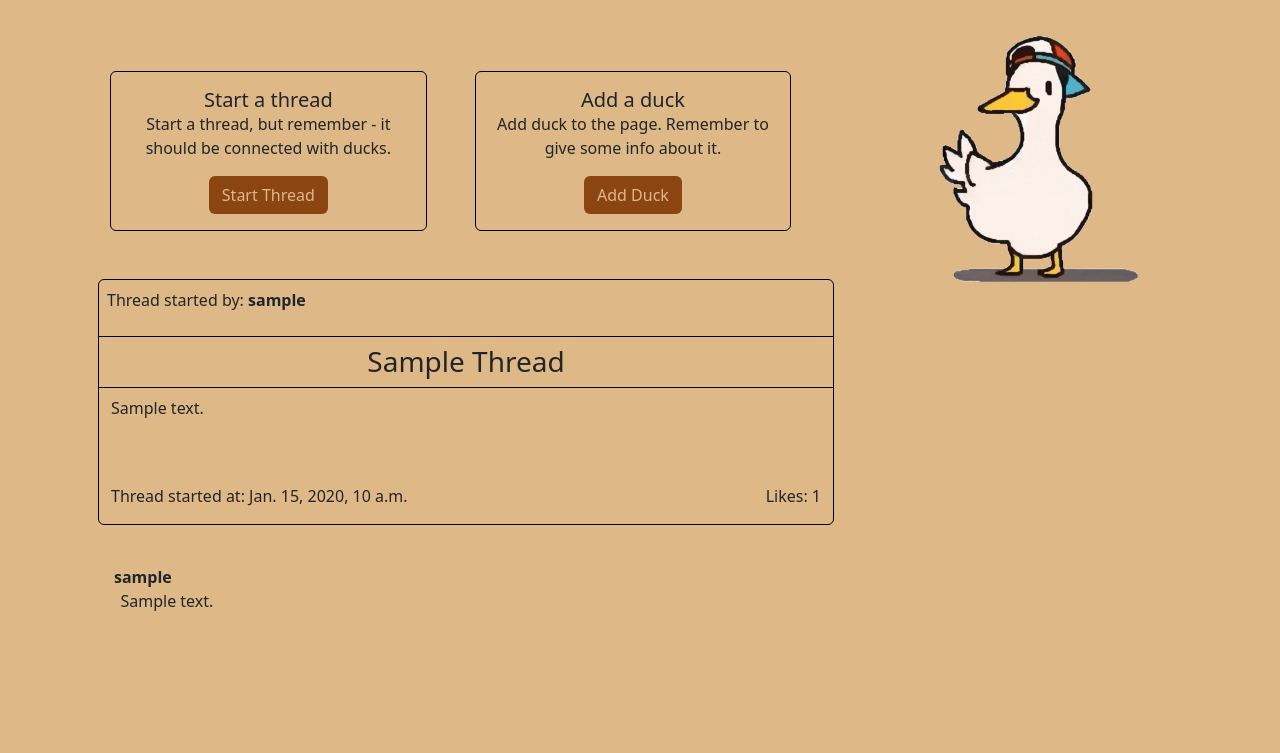
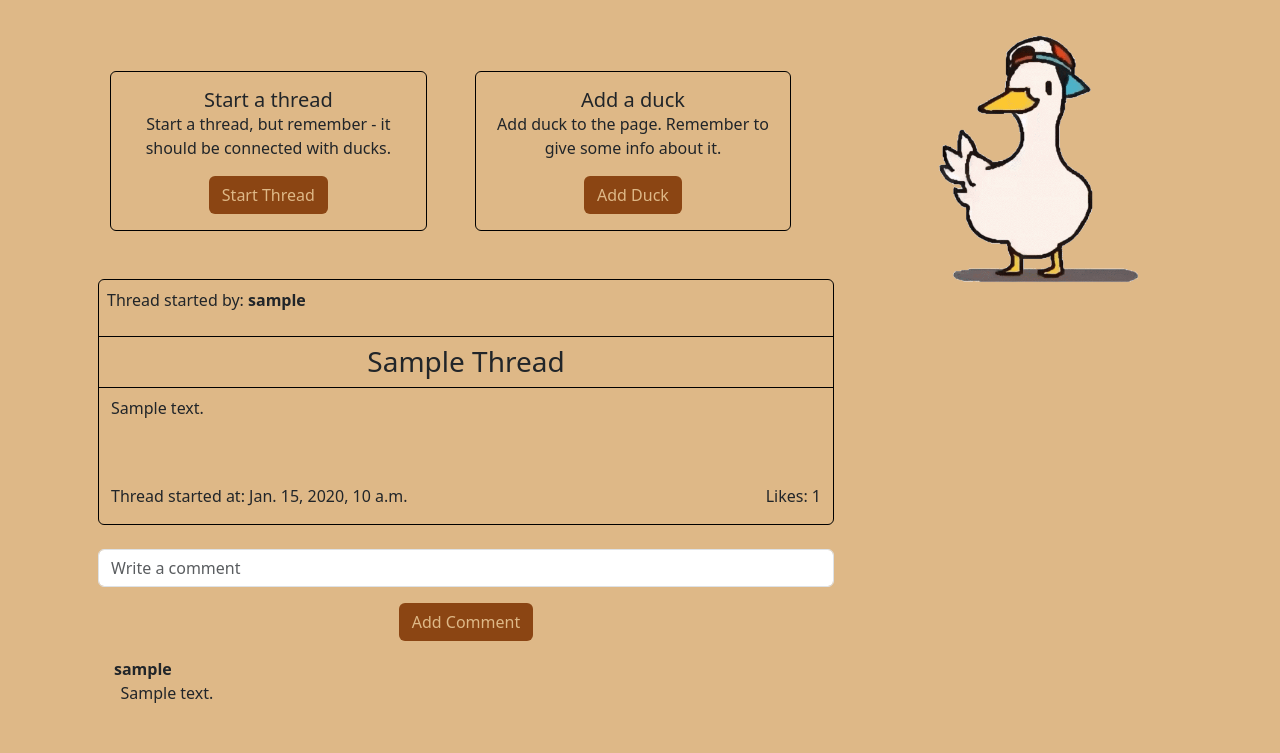
Before and after one commit to badgersky/ducks-forum, a Django app: page /forum/1/ in a window 1280 px wide. Shown: the part 107-860 px from the top of the page. Before the commit the page ends 718 px from the top, so only its background shows below. Run offline with Django 4.2, Linux system fonts and the light colour scheme; tables that the repository leaves empty hold one stand-in row (values such as "Sample post"); some libraries are stand-ins or nearby versions.

Commit message:
create form, view, template, endpoint for adding comments to thread

```diff
--- /dev/null
+++ b/forum/forms.py
@@ -0,0 +1,18 @@
+from django import forms
+
+from forum import models
+
+
+class AddCommentForm(forms.ModelForm):
+    content = forms.CharField(
+        label='',
+        widget=forms.TextInput(attrs={
+            'width': 300,
+            'height': 50,
+            'placeholder': 'Write a comment',
+        })
+    )
+
+    class Meta:
+        model = models.Comment
+        fields = ('content',)
--- a/forum/templates/forum/thread-details.html
+++ b/forum/templates/forum/thread-details.html
@@ -26,6 +26,12 @@
         </div>
     </div>
     <br>
+    <form action="{% url 'forum:add-comment' pk=thread.id %}" method="post" class="d-inline">
+        {% csrf_token %}
+        {{ form|crispy }}
+        <button class="btn btn-brown" type="submit">Add Comment</button>
+    </form>
+    <br>
     <div class="p-2 d-flex justify-content-sm-start">
         {% for comment in comments %}
             <div class="p-2">
--- a/forum/urls.py
+++ b/forum/urls.py
@@ -8,4 +8,5 @@ urlpatterns = [
     path('', views.DisplayThreadsView.as_view(), name='list'),
     path('create/', views.CreateThreadView.as_view(), name='create'),
     path('<int:pk>/', views.ThreadDetailsView.as_view(), name='details'),
+    path('add-comment/<int:pk>/', views.AddCommentView.as_view(), name='add-comment')
 ]
--- a/forum/views.py
+++ b/forum/views.py
@@ -5,7 +5,7 @@ from django.urls import reverse_lazy, reverse
 from django.views import View
 from django.views.generic import CreateView, ListView, DetailView
 
-from forum import models
+from forum import models, forms
 
 
 class DisplayThreadsView(ListView):
@@ -28,16 +28,50 @@ class CreateThreadView(LoginRequiredMixin, CreateView):
 
 class ThreadDetailsView(View):
 
-    def get(self, reqeust, pk):
+    def get(self, request, pk):
         try:
             thread = models.Thread.objects.get(pk=pk)
         except models.Thread.DoesNotExist:
-            messages.add_message(reqeust,
+            messages.add_message(request,
                                  messages.WARNING,
                                  f'No such thread')
 
             return redirect(reverse('forum:list'))
 
-        comments = models.Comment.objects.filter(thread=thread)
+        comments = models.Comment.objects.filter(thread=thread).order_by('-date_at')
 
-        return render(reqeust, 'forum/thread-details.html', {'thread': thread, 'comments': comments})
+        comment_form = forms.AddCommentForm
+
+        return render(request, 'forum/thread-details.html', {'thread': thread,
+                                                             'comments': comments,
+                                                             'form': comment_form})
+
+
+class AddCommentView(View):
+
+    def post(self, request, pk):
+        if request.user.is_authenticated:
+            form = forms.AddCommentForm(request.POST)
+
+            if form.is_valid():
+                comment = form.save(commit=False)
+
+                comment.user = request.user
+                try:
+                    comment.thread = models.Thread.objects.get(pk=pk)
+                except models.Thread.DoesNotExist:
+                    messages.add_message(request,
+                                         messages.WARNING,
+                                         f'No such thread')
+
+                    return redirect(reverse('forum:list'))
+
+                form.save()
+
+                return redirect(reverse('forum:details', kwargs={'pk': pk}))
+
+        messages.add_message(request,
+                             messages.WARNING,
+                             f'Login if you want to add comment')
+
+        return redirect(reverse('users:login'))
```
